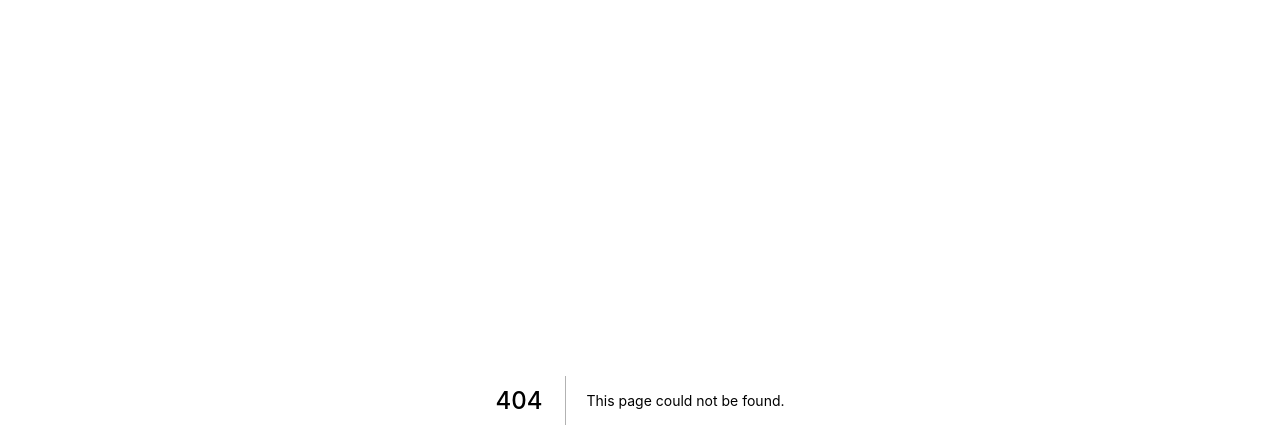
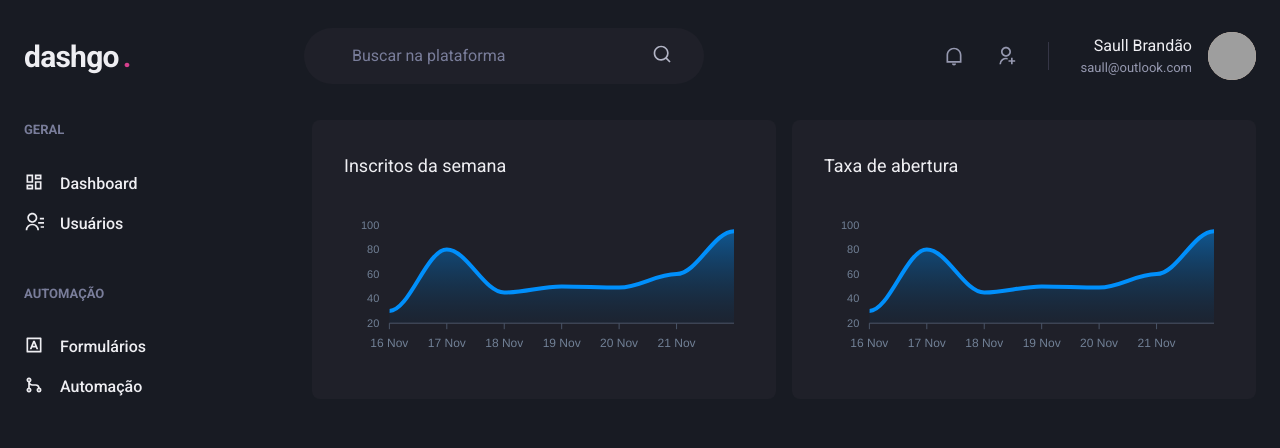
Before and after one commit to saullbrandao/dashgo, a Next.js app: page /dashboard in a window 1280 px wide. Before the commit this address had no page. Shown: the top 448 px of the page. Built offline with nearby package versions, Linux system fonts and the light colour scheme; grey boxes are pictures that could not be loaded.

Commit message:
feat: dashboard page

```diff
--- a/package.json
+++ b/package.json
@@ -12,9 +12,11 @@
     "@chakra-ui/react": "^1.7.2",
     "@emotion/react": "^11.6.0",
     "@emotion/styled": "^11.6.0",
+    "apexcharts": "^3.30.0",
     "framer-motion": "^5.3.1",
     "next": "12.0.4",
     "react": "17.0.2",
+    "react-apexcharts": "^1.3.9",
     "react-dom": "17.0.2",
     "react-icons": "^4.3.1"
   },
--- /dev/null
+++ b/src/pages/dashboard.tsx
@@ -0,0 +1,88 @@
+import { Flex, SimpleGrid, Box, Text, theme } from '@chakra-ui/react'
+import dynamic from 'next/dynamic'
+import { Header } from '../components/Header'
+import { Sidebar } from '../components/Sidebar'
+const Chart = dynamic(() => import('react-apexcharts'), {
+  ssr: false,
+})
+
+const options = {
+  chart: {
+    toolbar: {
+      show: false,
+    },
+    zoom: {
+      enabled: false,
+    },
+    foreColor: theme.colors.gray[500],
+  },
+  grid: {
+    show: false,
+  },
+  dataLabels: {
+    enabled: false,
+  },
+  tooltip: {
+    enabled: false,
+  },
+  xaxis: {
+    type: 'datetime',
+    axisBorder: {
+      color: theme.colors.gray[600],
+    },
+    axisTicks: {
+      color: theme.colors.gray[600],
+    },
+    categories: [
+      '2021-11-16T00:00:00.000Z',
+      '2021-11-17T00:00:00.000Z',
+      '2021-11-18T00:00:00.000Z',
+      '2021-11-19T00:00:00.000Z',
+      '2021-11-20T00:00:00.000Z',
+      '2021-11-21T00:00:00.000Z',
+      '2021-11-22T00:00:00.000Z',
+    ],
+  },
+  fill: {
+    opacity: 0.3,
+    type: 'gradient',
+    gradient: {
+      shade: 'dark',
+      opacityFrom: 0.7,
+      opacityTo: 0.3,
+    },
+  },
+}
+
+const series = [
+  {
+    name: 'series1',
+    data: [30, 80, 45, 50, 49, 60, 95],
+  },
+]
+
+export default function Dashboard() {
+  return (
+    <Flex direction="column" h="100vh">
+      <Header />
+
+      <Flex w="100%" my="6" maxW={1480} mx="auto" px="6">
+        <Sidebar />
+        <SimpleGrid flex="1" gap="4" minChildWidth="320px" align="flex-start">
+          <Box p="8" bg="gray.800" borderRadius={8} pb="4">
+            <Text fontSize="lg" mb="4">
+              Inscritos da semana
+            </Text>
+            <Chart type="area" height={160} options={options} series={series} />
+          </Box>
+          <Box p="8" bg="gray.800" borderRadius={8} pb="4">
+            <Text fontSize="lg" mb="4">
+              Taxa de abertura
+            </Text>
+            <Chart type="area" height={160} options={options} series={series} />
+          </Box>
+        </SimpleGrid>
+      </Flex>
+    </Flex>
+  )
+}
```
Also changed, not shown: 1 other file (tests, documents, lock files or other folders).
